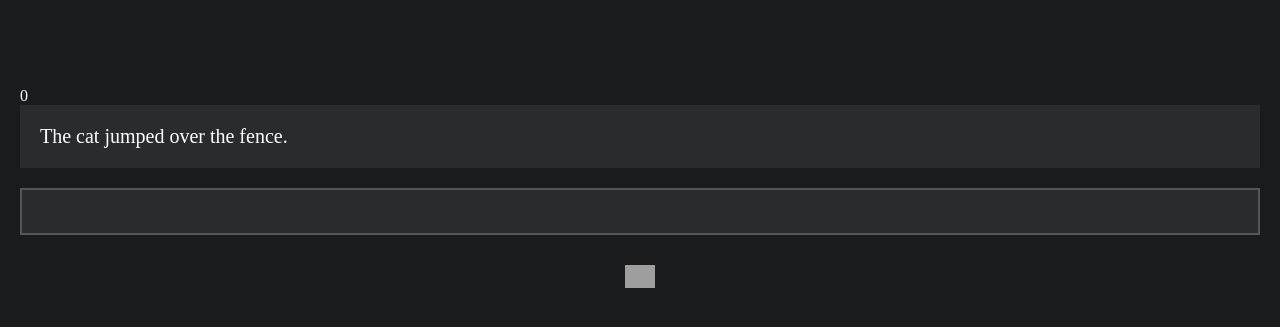
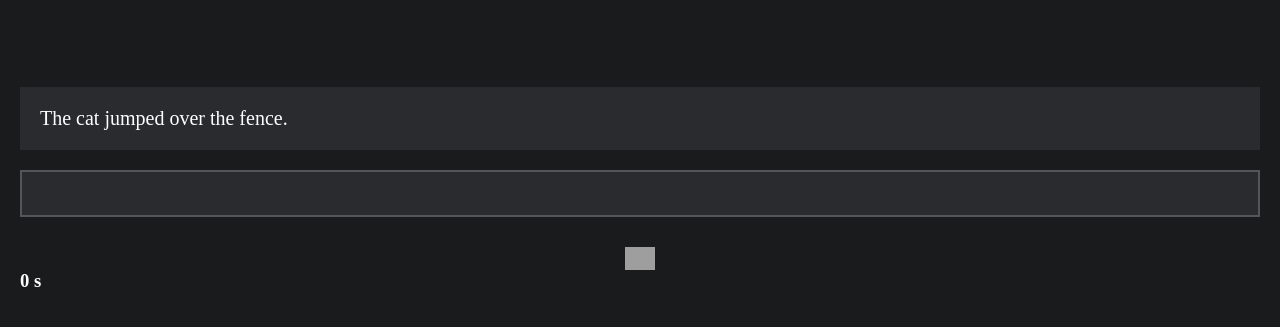
Before and after one commit to Coderzer69/Typing-Test-JS, a plain HTML site: page index.html in a window 1280 px wide. Shown: the part 77-404 px from the top of the page. Drawn offline with Linux system fonts and the light colour scheme; grey boxes are pictures that could not be loaded; a web font is replaced by a local one.

Commit message:
Update index.html

```diff
--- a/index.html
+++ b/index.html
@@ -1,29 +1,30 @@
 <!DOCTYPE html>
 <html lang="en">
-
-<head>
-    <meta charset="UTF-8" />
-    <meta name="viewport" content="width=device-width, initial-scale=1.0" />
+  <head>
     <title>SpeedTest - JS</title>
     <link rel="stylesheet" href="style.css" />
-</head>
+  </head>
 
-<body>
+  <body>
     <h1>ZERO TYPOS</h1>
     <h2></h2>
 
     <!-- To Type -->
-    <p>0</p>
     <div class="to_type"></div>
 
     <input id="inp" />
 
     <div class="image_div">
-        <img src="https://img.icons8.com/?size=100&id=11684&format=png&color=ffffff" alt="Restart"
-            class="restart-button" onclick="reset()" />
+      <img
+        src="https://img.icons8.com/?size=100&id=11684&format=png&color=ffffff"
+        alt="Restart"
+        class="restart-button"
+        onclick="reset()"
+      />
     </div>
 
+    <h3>0 s</h3>
+
     <script src="script.js"></script>
-</body>
-
+  </body>
 </html>
```
